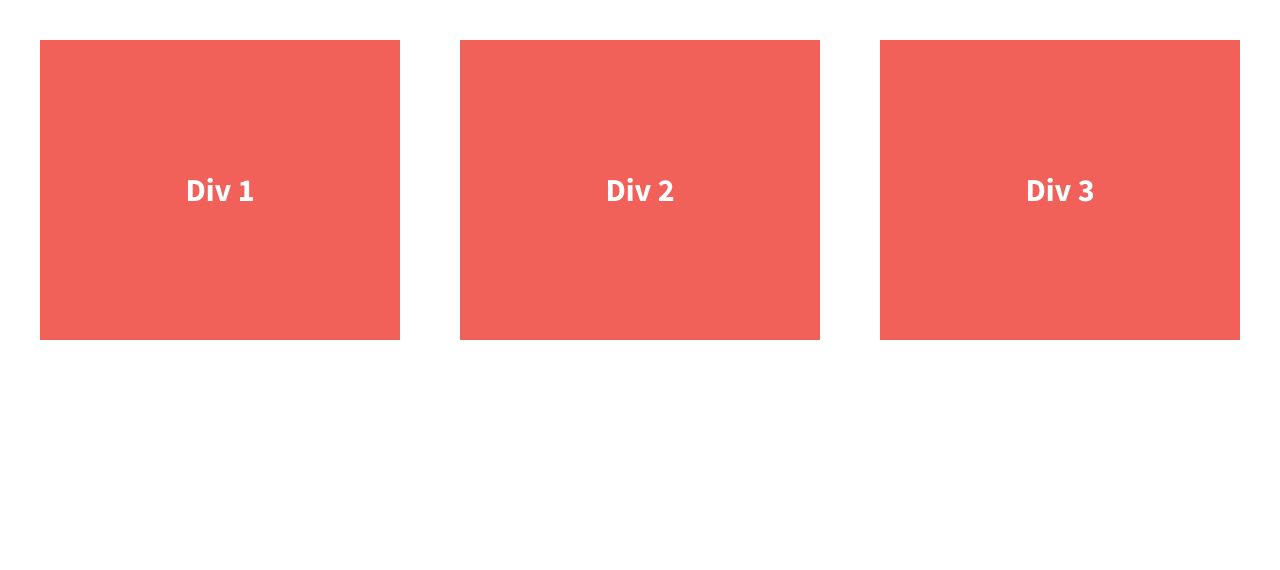
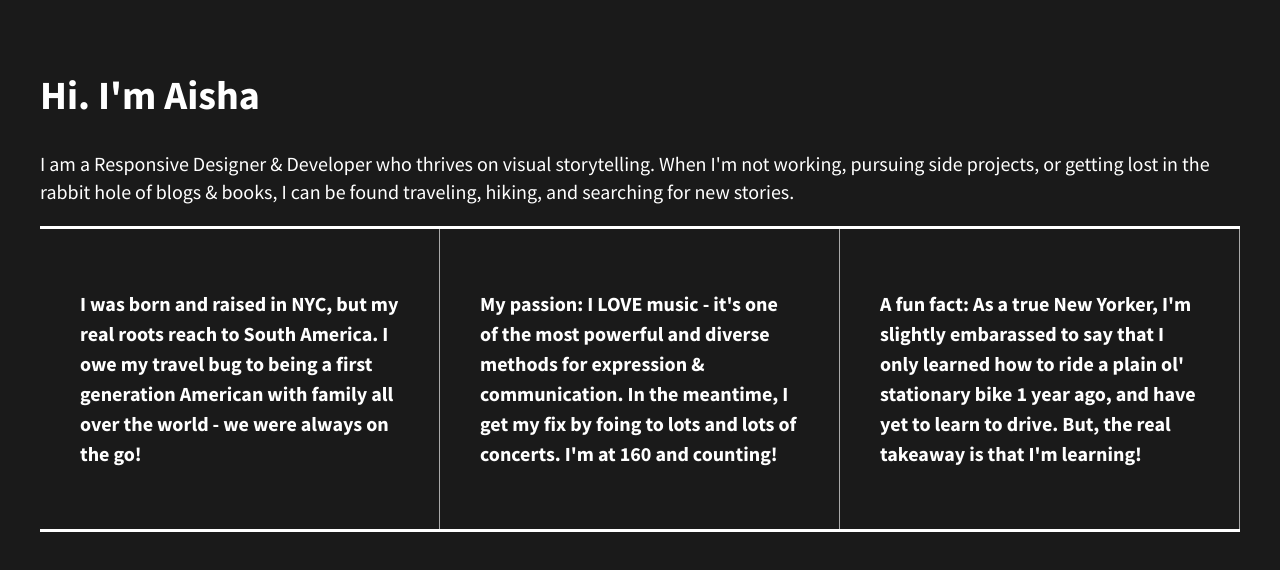
Before and after one commit to mackaylavan/flexbox-grid, a plain HTML site: page index.html in a window 1280 px wide. Drawn offline with nearby package versions, Linux system fonts and the light colour scheme.

Commit message:
first edits

```diff
--- a/css/main.css
+++ b/css/main.css
@@ -97,10 +97,12 @@ textarea {
 
 
 html {
-  background-color: #fff;
+  background-color: rgb(26, 26, 26);
   height: 100%;
 }
-
+header {
+    color: #fff;
+}
 body {
   font-family: 'Source Sans Pro', sans-serif;
   padding: 2em;
@@ -112,6 +114,8 @@ body {
   display: flex;
   justify-content: space-between;
   font-weight: 700;
+  border-top: 3px solid #fff;
+  border-bottom: 3px solid #fff;
 }
 
 .div-1, .div-2, .div-3 {
@@ -121,9 +125,9 @@ body {
   align-items: center;
   color: #fff;
   line-height: 1.5em;
-  font-size: 1.6em;
-  background-color: #f16059;
-  height: 300px;
+  font-size: 1em;
+  border-right: 1px solid darkgray;
+  padding: 2em;
 }
 
 
--- a/index.html
+++ b/index.html
@@ -20,16 +20,20 @@
         <!--[if lt IE 8]>
             <p class="browserupgrade">You are using an <strong>outdated</strong> browser. Please <a href="http://browsehappy.com/">upgrade your browser</a> to improve your experience.</p>
         <![endif]-->
-
+       <header>
+           <h1> Hi. I'm Aisha </h1>
+           <p> I am a <span>Responsive Designer & Developer</span> who thrives on visual storytelling.  When I'm not working, pursuing side projects, or getting lost in the rabbit hole of blogs &amp; books, I can be found traveling, hiking, and searching for new stories. </p>
+       </header>
         <section class="wrapper">
             <div class="div-1">
-                Div 1
+                <p>I was born and raised in NYC, but my real roots reach to South America.  I owe my travel bug to being a first generation American with family all over the world - we were always on the go! </p>
             </div>
             <div class="div-2">
-                Div 2
+               <p> My passion: I LOVE music - it's one of the most powerful and diverse methods for expression &amp; communication.  In the meantime, I get my fix by foing to lots and lots of concerts. I'm at 160 and counting! </p>
+
             </div>
             <div class="div-3">
-                Div 3
+               <p> A fun fact: As a true New Yorker, I'm slightly embarassed to say that I only learned how to ride a plain ol' stationary bike 1 year ago, and have yet to learn to drive.  But, the real takeaway is that I'm learning! </p>
             </div>
         </section>
 
```
